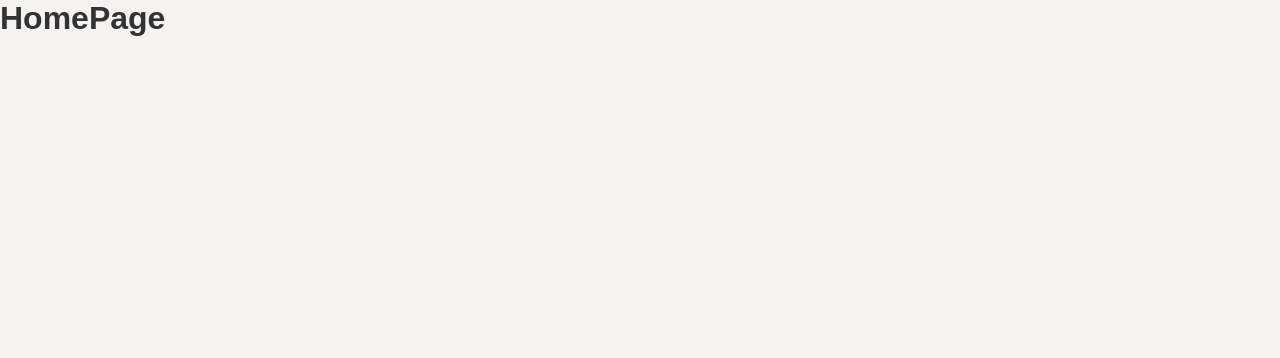
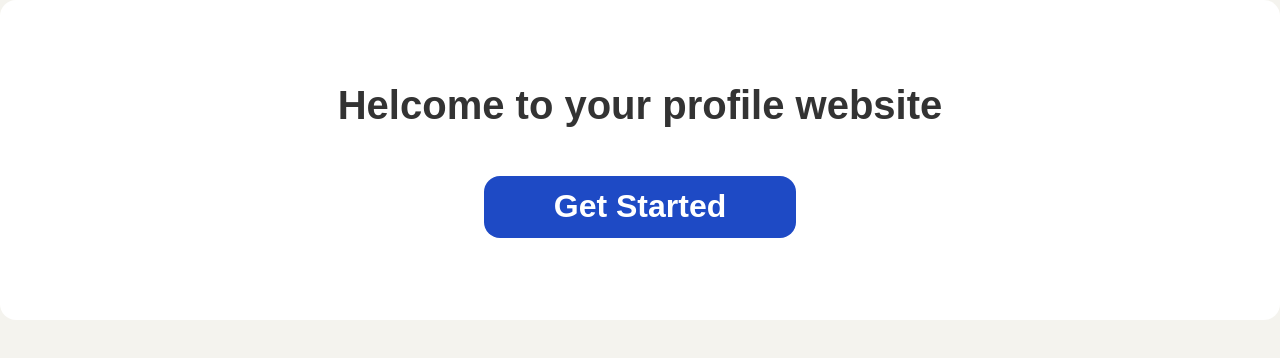
Before and after one commit to DavidSheltonSF/your-profile-website, a React (Vite) app in the folder your-profile-website/: page / in a window 1280 px wide. Shown: the top 358 px of the page. Built offline with nearby package versions, Linux system fonts and the light colour scheme.

Commit message:
feat: finish home page

```diff
--- a/your-profile-website/src/pages/Home.tsx
+++ b/your-profile-website/src/pages/Home.tsx
@@ -1,3 +1,17 @@
+import Section from "../components/Section";
+import styles from './home.module.css';
+
 export default function Home(){
-  return<><h1>HomePage</h1></>
+  return (
+    <>
+      <Section>
+        <div className={styles.pageContainer}>
+          <div className={styles.pageWrapper}>
+            <h1 className={styles.title}>Helcome to your profile website</h1>
+            <button className={styles.getStartedButton}>Get Started</button>
+          </div>
+        </div>
+      </Section>
+    </>
+  )
 }
--- /dev/null
+++ b/your-profile-website/src/pages/home.module.css
@@ -0,0 +1,34 @@
+.pageContainer{
+  display: flex;
+  align-items: center;
+  justify-content: center;
+  height: 320px;
+  width: 100%;
+}
+
+.pageWrapper {
+  display: flex;
+  flex-direction: column;
+  align-items: center;
+  justify-content: center;
+  gap: 48px;
+}
+
+.title {
+  font-size: 40px;
+}
+
+.getStartedButton {
+  background-color: var(--clr-secondary);
+  color: white;
+  font-size: 32px;
+  font-weight: bold;
+  width: 312px;
+  height: 62px;
+  border-radius: var(--border-radius-16);
+}
+
+.getStartedButton:hover {
+  transition: background-color 0.3s ease;
+  background-color: var(--clr-secondary-light);
+}
```
